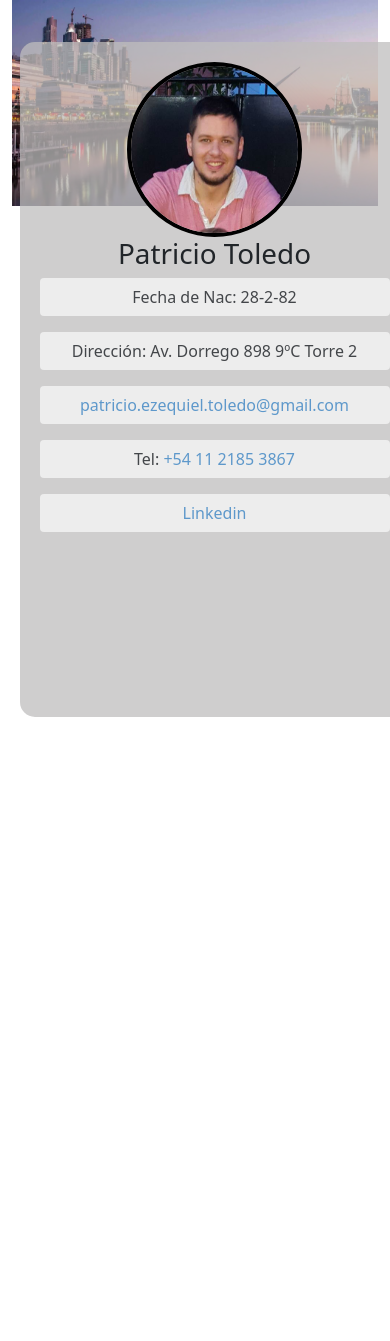
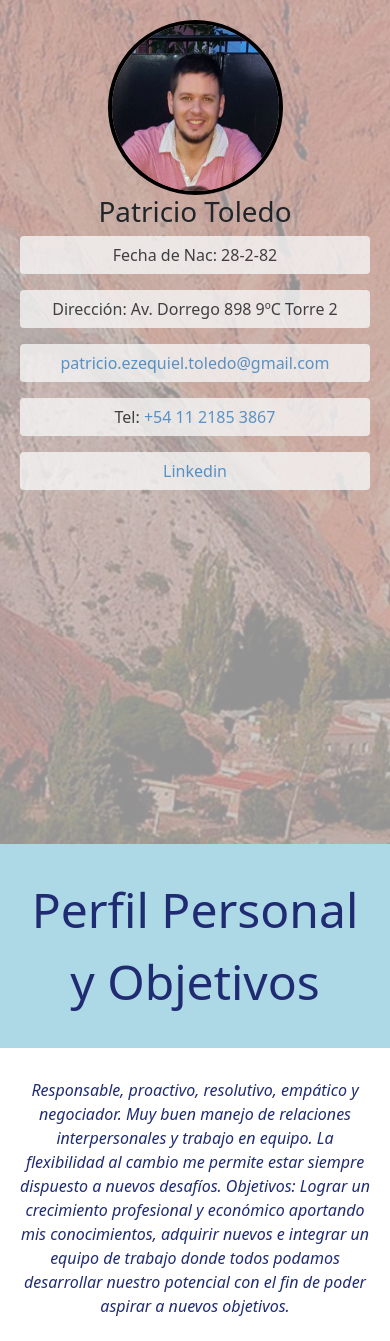
Before and after one commit to ru55oGit/patricio-toledo, a React (Create React App) app: page / in a window 390 px wide. Shown: the top 1341 px of the page. Before the commit the page ends 844 px from the top, so only its background shows below. Built offline with nearby package versions, Linux system fonts and the light colour scheme.

Commit message:
Professional data

```diff
--- a/src/components/App.js
+++ b/src/components/App.js
@@ -1,12 +1,14 @@
-import '../styles/App.scss';
+import '../styles/app.scss';
 import NavBar from './NavBar';
 import PersonalData from './PersonalData';
+import ProfessionalData from './ProfessionalData';
 
 function App() {
   return (
     <div className="home">
         <NavBar />
         <PersonalData />
+        <ProfessionalData />
     </div>
   );
 }
--- a/src/components/NavBar.js
+++ b/src/components/NavBar.js
@@ -26,13 +26,7 @@ const Navbar=() => {
 
   return (
     <header className={navbarClasses.join(" ")}>
-        <div className="logo">
-          <img src={loader} className="loader" alt="loader" />
-        </div>
-        <h1>Patricio Toledo</h1>
-        <nav className="navigation">
-            Links
-        </nav>
+      <b>Patricio Toledo</b>
     </header>
   )
 };
--- a/src/components/PersonalData.js
+++ b/src/components/PersonalData.js
@@ -1,39 +1,23 @@
 //Navbar.js
 import React from 'react';
-import { Carousel, Container, Row, Col, Badge } from 'react-bootstrap';
+import { Carousel, Container, Row, Col } from 'react-bootstrap';
 
 import '../styles/personalData.scss';
 import profilePhoto from '../images/foto-perfil.jpg';
-import bk_bsas from '../images/bk-bsas.jpg';
-import bk_rosa from '../images/bk-rosa.jpg';
-import bk_pemo from '../images/bk-pemo.jpg';
 
 const PersonalData = () => {
-
   return (
     <Container className="personalData" fluid>
       <Row>
         <Carousel fade>
           <Carousel.Item>
-            <img
-              className="d-block w-100"
-              src={bk_bsas}
-              alt="First slide"
-            />
+            <div className="img-slides slide-1"></div>
           </Carousel.Item>
           <Carousel.Item>
-            <img
-              className="d-block w-100"
-              src={bk_rosa}
-              alt="First slide"
-            />
+            <div className="img-slides slide-2"></div>
           </Carousel.Item>
           <Carousel.Item>
-            <img
-              className="d-block w-100"
-              src={bk_pemo}
-              alt="First slide"
-            />
+            <div className="img-slides slide-3"></div>
           </Carousel.Item>
         </Carousel>
 
@@ -43,7 +27,7 @@ const PersonalData = () => {
           <p>Fecha de Nac: 28-2-82</p>
           <p>Dirección: Av. Dorrego 898 9ºC Torre 2</p>
           <p><a href="mailto:patricio.ezequiel.toledo@gmail.com">patricio.ezequiel.toledo@gmail.com</a></p>
-          <p>Tel: <a class="telefun" href="tel:+54 11 2185 3867">+54 11 2185 3867</a></p>
+          <p>Tel: <a href="tel:+54 11 2185 3867">+54 11 2185 3867</a></p>
           <p><a href="https://www.linkedin.com/in/patricio-ezequiel-toledo-79745515/" target="_blank">Linkedin</a></p>
         </Col>
       </Row>
--- /dev/null
+++ b/src/components/ProfessionalData.js
@@ -0,0 +1,100 @@
+//Navbar.js
+import React from 'react';
+import { Container, Row, Col } from 'react-bootstrap';
+
+import '../styles/professionalData.scss';
+
+const PersonalData = () => {
+  return (
+    <Container className="professionalData" fluid>
+      <Row>
+        <Col lg={6} className="titleContainer odd">
+          <span>Perfil Personal y Objetivos</span>
+        </Col>
+        <Col lg={6} className="infoContainer even">
+          <p>
+            <i>Responsable, proactivo, resolutivo, empático y negociador.  Muy buen manejo de relaciones interpersonales y trabajo en equipo. La flexibilidad al cambio me permite estar siempre dispuesto a nuevos desafíos.
+            Objetivos: Lograr un crecimiento profesional y económico aportando mis conocimientos, adquirir nuevos e integrar un equipo de trabajo donde todos podamos desarrollar nuestro potencial con el fin de poder aspirar a nuevos objetivos.</i>
+          </p>
+        </Col>
+      </Row>
+      <Row>
+        <Col lg={6} className={window.innerWidth <= 414? 'titleContainer odd':'titleContainer even'}>
+          <span>Experiencia profesional</span>
+        </Col>
+        <Col lg={6} className={window.innerWidth <= 414? 'infoContainer even':'infoContainer odd'}>
+          <Row>
+            <Col lg={12}>
+              <b>Desarrollador Front End - Wunderman Thompson</b><br/>
+              <span>Mayo 2014 - Actualidad</span><br/>
+              <p>Tecnologias:<br/>
+                Javascript | EMACScript 6 | React | React Native | Android | Redux | AEM | Expo | Facebook Connect | Firebase | Nodejs | Css3 | Sass | Bootstrap | GIT | NPM | YARN | NVM
+              </p>
+            </Col>
+            <Col lg={12}>
+              <b>Desarrollador Front End - QBK Consulting</b><br/>
+              <span>Septiembre 2013 - Abril 2014</span><br/>
+              <p>Tecnologias:<br/>
+                Java | Struts | Javascript | CSS | HTML | SVN
+              </p>
+            </Col>
+            <Col lg={12}>
+              <b>Desarrollador Front End - ArtDecode SRL</b><br/>
+              <span>Enero 2013 - Septiembre 2013</span><br/>
+              <p>Tecnologias:<br/>
+                Java | Struts | Javascript | CSS | HTML | SVN
+              </p>
+            </Col>
+            <Col lg={12}>
+              <b>Desarrollador Java - Snoop Consulting SRL</b><br/>
+              <span>Julio 2008 - Enero 2013</span><br/>
+              <p>Tecnologias:<br/>
+                Struts 2 | Spring | Maven | Tomcat | Jquery | HTML | XHTML | CSS3 | Javascript | AJAX.
+              </p>
+            </Col>
+          </Row>
+        </Col>
+      </Row>
+      <Row>
+        <Col lg={6} className={window.innerWidth <= 414? 'titleContainer odd':'titleContainer odd'}>
+          <span>Estudios</span>
+        </Col>
+        <Col lg={6} className={window.innerWidth <= 414? 'infoContainer even':'infoContainer even'}>
+        <Row>
+            <Col lg={12}>
+              <b>Ing. en Informatica</b><br/>
+              <span>UNLaM</span><br/>
+              <span>Estado: incompleto</span>
+            </Col>
+            <Col lg={12}>
+              <b>Curso React JS</b><br/>
+              <span>CodeAcademy</span><br/>
+              <span>Estado: graduado</span>
+            </Col>
+            <Col lg={12}>
+              <b>Curso React Native</b><br/>
+              <span>CodeAcademy</span><br/>
+              <span>Estado: graduado</span>
+            </Col>
+            <Col lg={12}>
+              <b>Curso Android</b><br/>
+              <span>Educaciont It</span><br/>
+              <span>Estado: graduado</span>
+            </Col>
+            <Col lg={12}>
+              <b>Curso Java SE</b><br/>
+              <span>Educaciont It</span><br/>
+              <span>Estado: graduado</span>
+            </Col>
+            <Col lg={12}>
+              <b>Curso Java Inicial</b><br/>
+              <span>Educaciont It</span><br/>
+              <span>Estado: graduado</span>
+            </Col>
+          </Row>
+        </Col>
+      </Row>
+    </Container>
+  )
+};
+export default PersonalData;
--- a/src/styles/navBar.scss
+++ b/src/styles/navBar.scss
@@ -1,12 +1,18 @@
 .navbar {
   width: 100%;
   box-sizing: border-box;
-  justify-content: space-between;
+  justify-content: center;
   align-items: center;
   background-color: lightblue;
   transition: all .9s ease-in;
   display: none;
   height: 60px;
+  text-align: center;
+
+  b {
+    font-size: 2rem;
+    color: #202c72;
+  }
 }
 
 .scrolled {
@@ -15,7 +21,11 @@
   left: 0;
   background-color: lightblue;
   display: flex;
-  z-index: 1;
+  z-index: 10;
+
+  @media (max-width: 414px) {
+    display: none;
+  }
 }
 
 .logo img {
--- a/src/styles/personalData.scss
+++ b/src/styles/personalData.scss
@@ -2,11 +2,30 @@
   width: 100%;
   height: 100vh;
   position: relative;
+  padding: 0;
 
   .carousel {
     .carousel-control-prev,
     .carousel-control-next {
       display: none;
+    }
+
+    .slide-1 {
+      background: url(../images/bk-bsas.jpg) no-repeat transparent;
+    }
+
+    .slide-2 {
+      background: url(../images/bk-rosa.jpg) no-repeat transparent;
+    }
+
+    .slide-3 {
+      background: url(../images/bk-pemo.jpg) no-repeat transparent;
+    }
+
+    .img-slides {
+      background-size: cover;
+      width: 100%;
+      height: 100vh;
     }
   }
 
@@ -19,6 +38,13 @@
     border-radius: 15px;
     background: url(../images/opacity-75.png) repeat transparent;
     z-index: 1;
+
+    @media (max-width: 414px) {
+      top: 0;
+      left: 0;
+      height: 100vh;
+      border-radius: 0;
+    }
 
     .profilePhoto {
       width: 50%;
--- /dev/null
+++ b/src/styles/professionalData.scss
@@ -0,0 +1,30 @@
+.professionalData {
+  padding: 0;
+  color: #202c72;
+
+  .titleContainer,
+  .infoContainer {
+    display: flex;
+    justify-content: center;
+    align-items: center;
+    padding: 30px;
+  }
+
+  .titleContainer {
+    font-size: 3rem;
+  }
+
+  .infoContainer {
+    b {
+      font-size: 1.7rem;
+    }
+  }
+
+  .odd {
+    background-color: lightblue;
+  }
+
+  .even {
+    background-color: white;
+  }
+}
```
